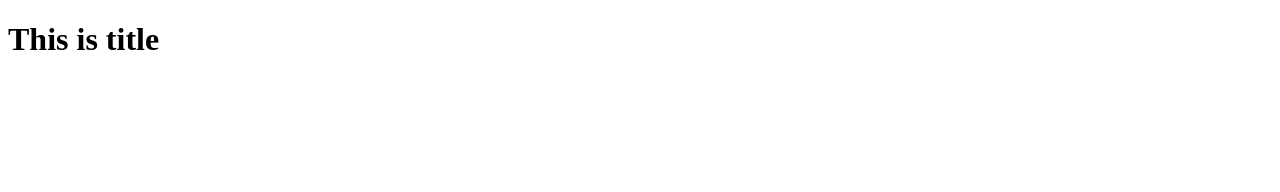
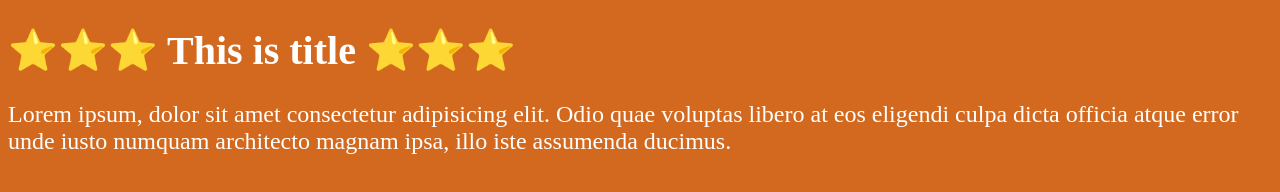
Before and after one commit to wolfprogram/Proyecta, a plain HTML site: page index.html in a window 1280 px wide. Drawn offline with Linux system fonts and the light colour scheme.

Commit message:
Se agrego estilos

```diff
--- a/index.html
+++ b/index.html
@@ -4,9 +4,15 @@
     <meta charset="UTF-8" />
     <meta http-equiv="X-UA-Compatible" content="IE=edge" />
     <meta name="viewport" content="width=device-width, initial-scale=1.0" />
+    <link rel="stylesheet" href="style.css" />
     <title>Document</title>
   </head>
   <body>
-    <h1>This is title</h1>
+    <h1>⭐⭐⭐ This is title ⭐⭐⭐</h1>
+    <p>
+      Lorem ipsum, dolor sit amet consectetur adipisicing elit. Odio quae
+      voluptas libero at eos eligendi culpa dicta officia atque error unde iusto
+      numquam architecto magnam ipsa, illo iste assumenda ducimus.
+    </p>
   </body>
 </html>
--- /dev/null
+++ b/style.css
@@ -0,0 +1,15 @@
+body {
+    background-color: chocolate;
+
+
+}
+
+h1 {
+    color: white;
+    font-size: 2.5em;
+}
+
+p {
+    color: white;
+    font-size: 1.5em;
+}
```
